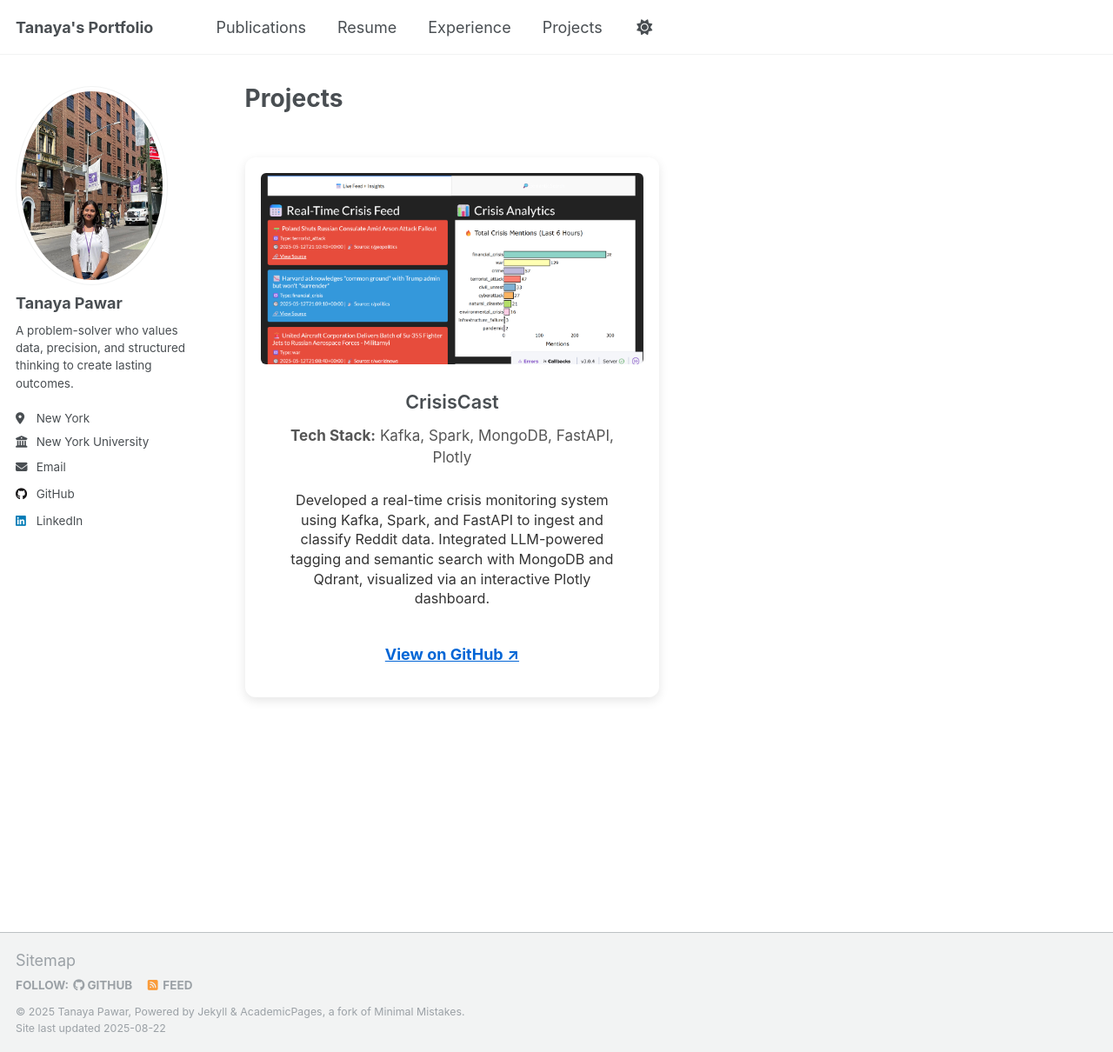
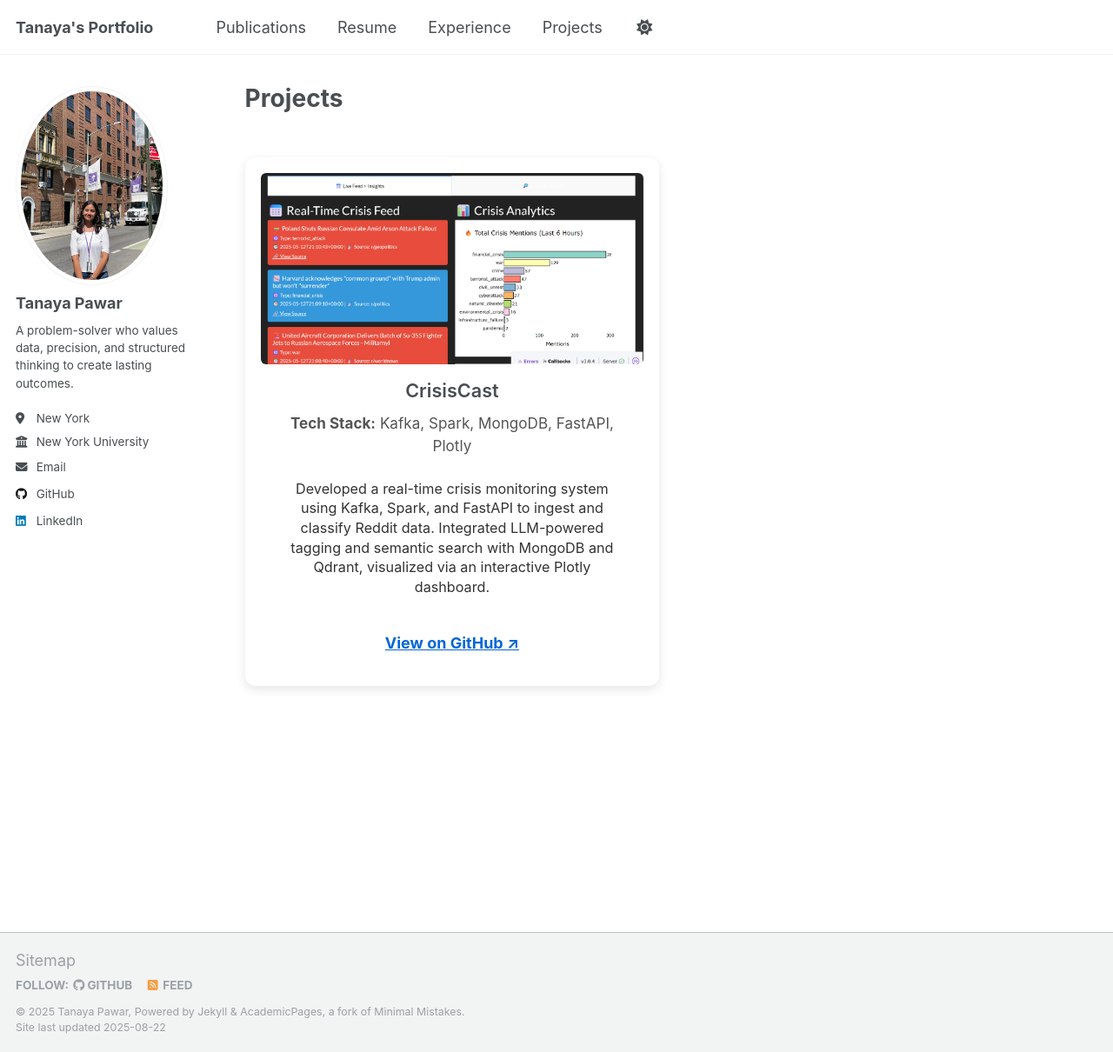
Before and after one commit to tanaya09/tanaya09.github.io, a Jekyll site: the page built from _pages/projects.html, in a window 1280 px wide and 1210 px high. Shown: the whole window at 87% size. Built offline with Jekyll 4.4.1, drawn with Linux system fonts in a browser that asks for light colours.

Commit message:
Update projects.html

```diff
--- a/_pages/projects.html
+++ b/_pages/projects.html
@@ -35,7 +35,7 @@ author_profile: true
 }
 
 .project-content {
-  padding: 1rem;
+  padding: 0.25rem 1rem 1rem;
   display: flex;
   flex-direction: column;
   height: 100%;
```
